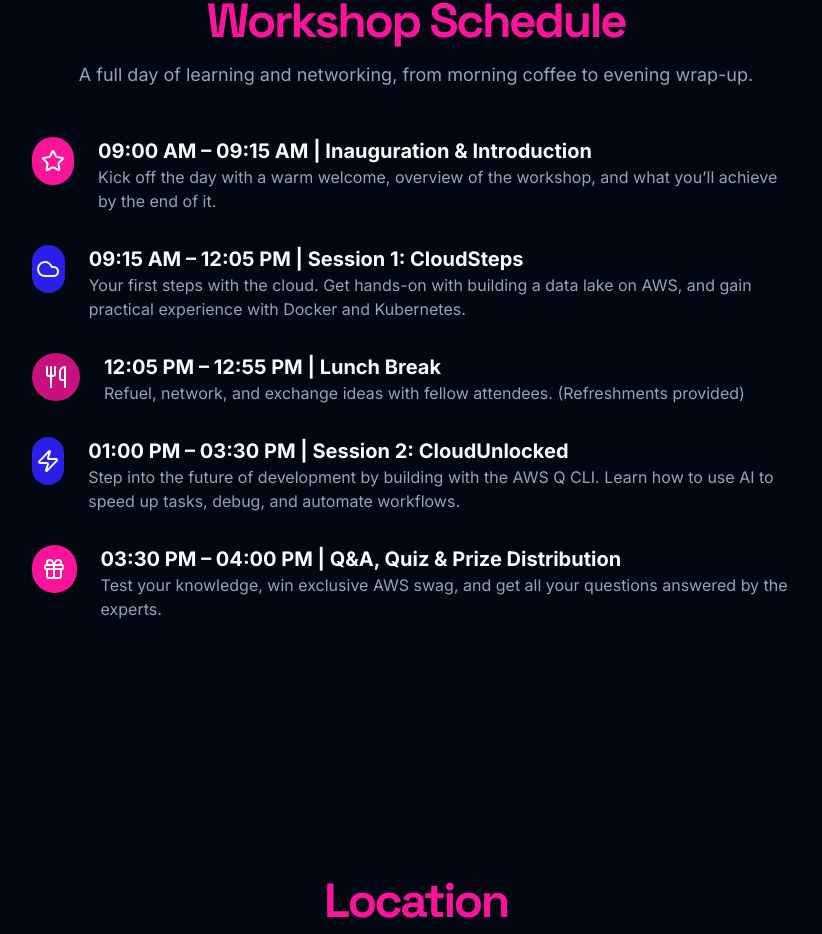
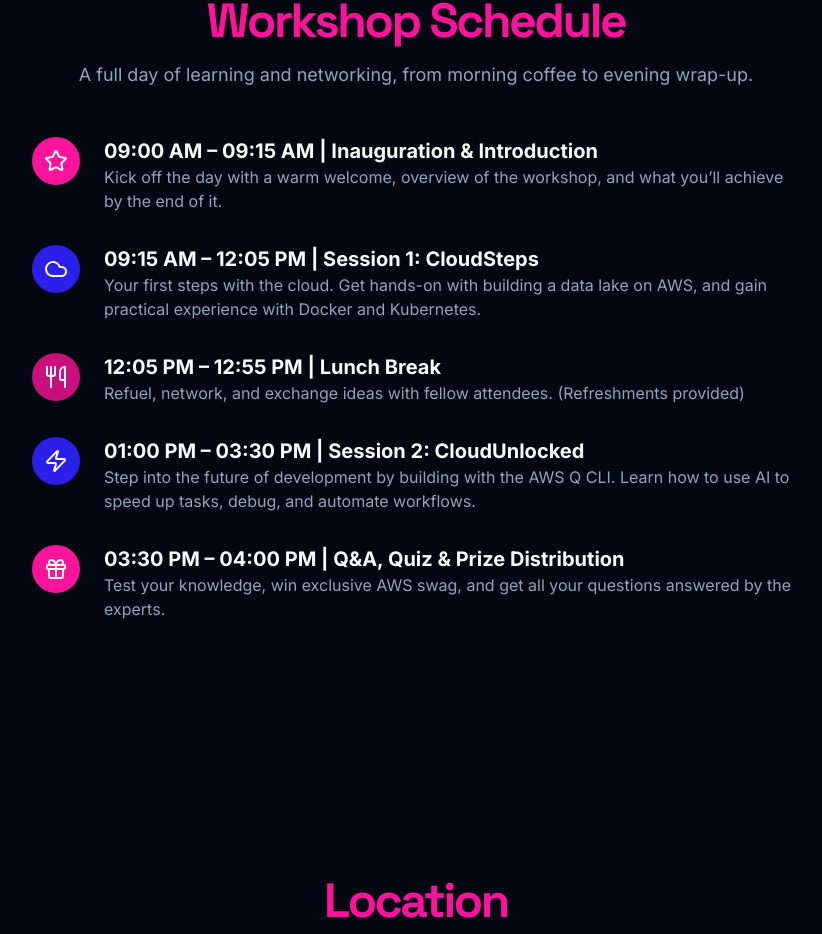
Before and after one commit to jhingalala1234/CloudX-Ascend, a Next.js app: page / in a window 1280 px wide. Shown: the part 3787-4721 px from the top of the page, without its empty margins (224-1046 px from the left). Built offline with nearby package versions, Linux system fonts and the light colour scheme.

Commit message:
changed-code-files

```diff
--- a/src/app/page.tsx
+++ b/src/app/page.tsx
@@ -304,7 +304,7 @@
                 </p>
                 <ul className="mt-12 space-y-8 text-left">
                   <li className="flex items-start gap-6">
-                    <div className="flex h-12 w-12 items-center justify-center rounded-full bg-primary text-primary-foreground">
+                    <div className="flex h-12 w-12 flex-shrink-0 items-center justify-center rounded-full bg-primary text-primary-foreground">
                       <Star className="h-6 w-6" />
                     </div>
                     <div>
@@ -317,7 +317,7 @@
                     </div>
                   </li>
                   <li className="flex items-start gap-6">
-                    <div className="flex h-12 w-12 items-center justify-center rounded-full bg-accent text-accent-foreground">
+                    <div className="flex h-12 w-12 flex-shrink-0 items-center justify-center rounded-full bg-accent text-accent-foreground">
                       <Cloud className="h-6 w-6" />
                     </div>
                     <div>
@@ -330,7 +330,7 @@
                     </div>
                   </li>
                    <li className="flex items-start gap-6">
-                    <div className="flex h-12 w-12 items-center justify-center rounded-full bg-primary/80 text-primary-foreground">
+                    <div className="flex h-12 w-12 flex-shrink-0 items-center justify-center rounded-full bg-primary/80 text-primary-foreground">
                        <Utensils className="h-6 w-6" />
                     </div>
                     <div>
@@ -343,7 +343,7 @@
                     </div>
                   </li>
                   <li className="flex items-start gap-6">
-                    <div className="flex h-12 w-12 items-center justify-center rounded-full bg-accent text-accent-foreground">
+                    <div className="flex h-12 w-12 flex-shrink-0 items-center justify-center rounded-full bg-accent text-accent-foreground">
                       <Zap className="h-6 w-6" />
                     </div>
                     <div>
@@ -356,7 +356,7 @@
                     </div>
                   </li>
                   <li className="flex items-start gap-6">
-                    <div className="flex h-12 w-12 items-center justify-center rounded-full bg-primary text-primary-foreground">
+                    <div className="flex h-12 w-12 flex-shrink-0 items-center justify-center rounded-full bg-primary text-primary-foreground">
                       <Gift className="h-6 w-6" />
                     </div>
                     <div>
```
